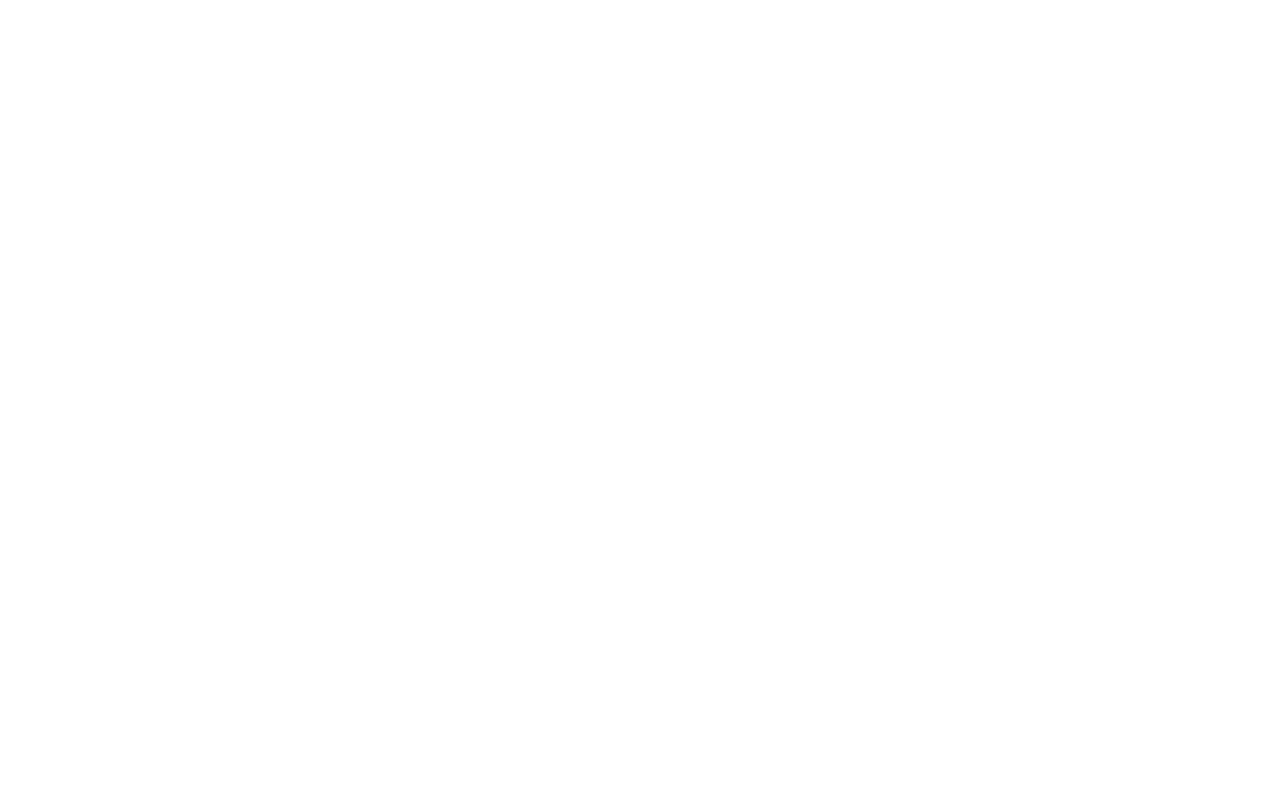
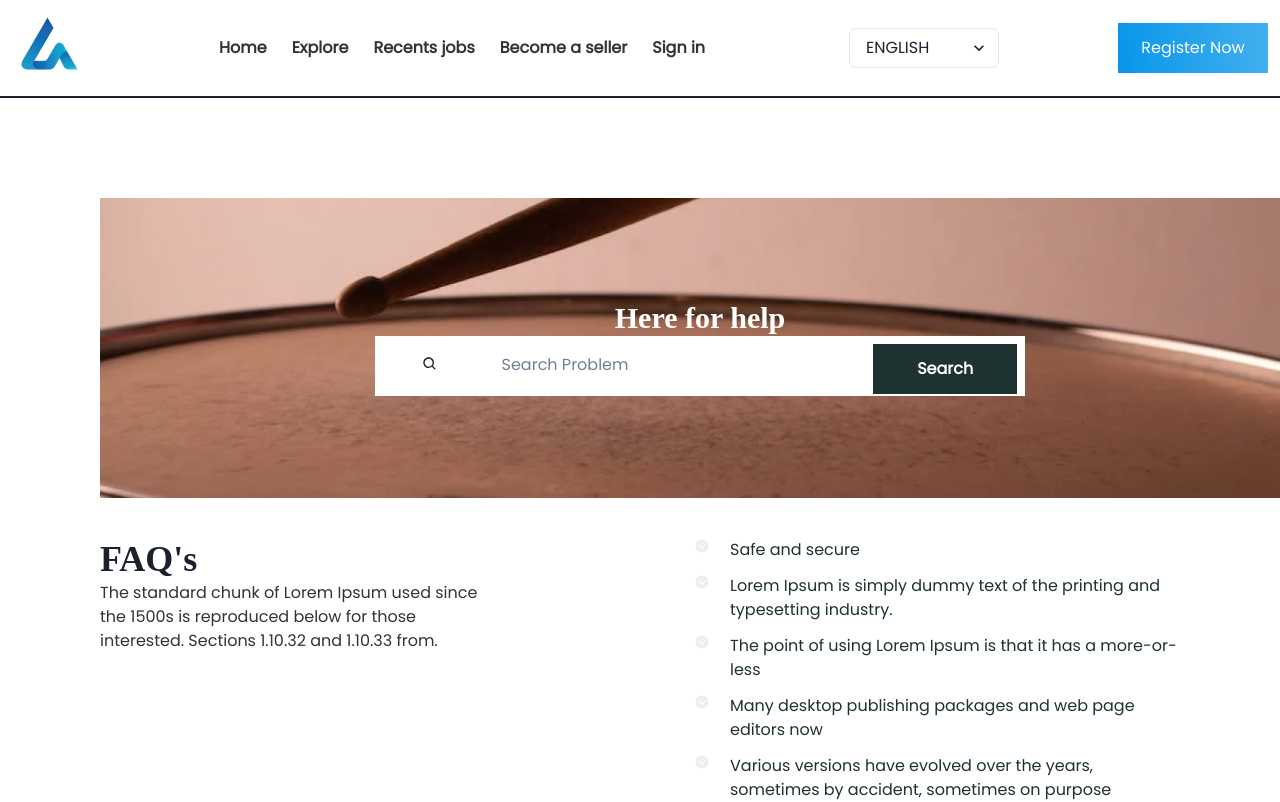
Before and after one commit to Bello2609/Decomposer-frontend, a React (Create React App) app: page /help in a window 1280 px wide. Before the commit this address had no page. Shown: the top 802 px of the page. Built offline with nearby package versions, Linux system fonts and the light colour scheme.

Commit message:
added the help page

```diff
--- a/src/images.js
+++ b/src/images.js
@@ -10,6 +10,7 @@
 import rectangle47 from "./assets/Rectangle47.png";
 import rectangle58 from "./assets/Rectangle58.png";
 import rectangle60 from "./assets/Rectangle60.png";
+import rectangle72 from "./assets/Rectangle72.png";
 import rectangle74 from "./assets/Rectangle74.png";
 import rectangle75 from "./assets/Rectangle75.png";
 import rectamgle101 from "./assets/Rectangle101.png";
@@ -18,6 +19,7 @@
 import rectangle130 from "./assets/Rectangle130.png";
 import rectangle131 from "./assets/Rectangle131.png";
 import rectangle132 from "./assets/Rectangle132.png";
+import rectangle133 from "./assets/Rectangle133.png";
 import rectangle138 from "./assets/Rectangle138.png";
 import rectangle139 from "./assets/Rectangle139.png";
 
@@ -36,6 +38,7 @@
     rectangle47,
     rectangle58,
     rectangle60,
+    rectangle72,
     rectangle75,
     rectamgle101,
     rectangle128,
@@ -43,6 +46,7 @@
     rectangle130,
     rectangle131,
     rectangle132,
+    rectangle133,
     rectangle138,
     rectangle139
 }
--- /dev/null
+++ b/src/pages/Help/Help.js
@@ -0,0 +1,101 @@
+import React from "react";
+import { css } from "@emotion/react";
+import * as images from "../../images";
+import { Box, Text, Input, Button, Heading, Wrap, WrapItem } from "@chakra-ui/react";
+import { BiSearch } from "react-icons/bi";
+import { IoIosArrowDropdownCircle } from "react-icons/io";
+
+const Help = ()=>{
+    return(
+        <>
+            <Box css={styles.container}>
+                <Box display="flex" flexDirection="column" justifyContent="center" alignItems="center" bgImg={`url(${images.rectangle72})`} bgSize="cover" bgPos="center" bgRepeat="no-repeat" width="1200px" height="300px">
+                    <Heading as="h6" fontSize="30px" color="#fff">Here for help</Heading>
+                    <Box display="flex" p={2} justifyContent="center" alignItems="centerS" width="650px" height="60px" bg="white">
+                        <Text display="flex" flexDirection="column" justifyContent="center" alignItems="center" width="100px" height="40px"><BiSearch /></Text>
+                        <Input border="none" outline="none" mx={2} width="400px" placeholder="Search Problem" />
+                        <Button className="search-button">Search</Button>
+                    </Box>
+                </Box>
+                <Box display="flex" justifyContent="space-between" mt={10}>
+                    <Box>
+                        <Heading as="h6">FAQ's</Heading>
+                        <Wrap>
+                            <WrapItem width="400px">
+                                <Text color="#333333">
+                                    The standard chunk of Lorem Ipsum used since the 1500s
+                                    is reproduced below for those interested. Sections 1.10.32
+                                    and 1.10.33 from.
+                                </Text>
+                            </WrapItem>
+                        </Wrap>
+                    </Box>
+                    <Box color="#1E3231">
+                        <Box display="flex" mb={3}>
+                            <Text mr={5} color="#EEEEEE"><IoIosArrowDropdownCircle /></Text>
+                            <Wrap>
+                                <WrapItem width="450px">
+                                    <Text>Safe and secure</Text>
+                                </WrapItem>
+                            </Wrap>
+                        </Box>
+                        <Box display="flex" mb={3}>
+                            <Text mr={5} color="#EEEEEE"><IoIosArrowDropdownCircle /></Text>
+                            <Wrap>
+                                <WrapItem width="450px">
+                                    <Text>Lorem Ipsum is simply dummy text of the printing and typesetting industry.</Text>
+                                </WrapItem>
+                            </Wrap>
+
+                        </Box>
+                        <Box display="flex" mb={3}>
+                            <Text mr={5} color="#EEEEEE"><IoIosArrowDropdownCircle /></Text>
+                            <Wrap>
+                                <WrapItem width="450px">
+                                    <Text>The point of using Lorem Ipsum is that it has a more-or-less </Text>
+                                </WrapItem>
+                            </Wrap>
+                        </Box>
+                        <Box display="flex" mb={3}>
+                            <Text mr={5} color="#EEEEEE"><IoIosArrowDropdownCircle /></Text>
+                            <Wrap>
+                                <WrapItem width="450px">
+                                    <Text>Many desktop publishing packages and web page editors now</Text>
+                                </WrapItem>
+                            </Wrap>
+                        </Box>
+                        <Box display="flex">
+                            <Text mr={5} color="#EEEEEE"><IoIosArrowDropdownCircle /></Text>
+                            <Wrap>
+                                <WrapItem width="450px">
+                                    <Text>Various versions have evolved over the years, sometimes by accident, sometimes on purpose (injected humour and the like).</Text>
+                                </WrapItem>
+                            </Wrap>
+                        </Box>
+                    </Box>
+                </Box>
+                <Heading as="h5" mt={5} fontStyle="normal" color="#3D90E2">The standard chunk of Lorem Ipsum used since the 1500s is <br />reproduced below for those interested.</Heading>
+                <Box mt={5} p={10}  display="flex" justifyContent="center" flexDirection="column" width="1200px" height="400px" bgPosition="center" bgSize="contain" bgRepeat="no-repeat" bgImage={`url(${images.rectangle133})`}>
+                    <Text fontSize="30px" color="#1E3231">Get Assistance from our <br />Customer Support!</Text>
+                    <Button bgColor="#1E3231" color="#fff" borderRadius="0" mt={4} width="200px" height="50px">Subscribe now</Button>
+                </Box>
+            </Box>
+        </>
+    );
+}
+const styles = {
+    container: css`
+        padding: 100px;
+        .search-button{
+            background: #1E3231;
+            color: #fff;
+            font-size: 16px;
+            font-family: 'Poppins';
+            border: none;
+            border-radius: 0px;
+            width: 150px;
+            height: 50px;
+        }
+    `
+}
+export default Help;
--- a/src/router.js
+++ b/src/router.js
@@ -14,6 +14,7 @@
 const Orders = lazy(()=>import("./pages/Orders/Orders"));
 const Jobs = lazy(()=>import("./pages/Jobs/Jobs"));
 const Dashboard = lazy(()=>import("./pages/Dashboard/Dashboard"));
+const Help = lazy(()=>import("./pages/Help/Help"));
 //layout
 
 
@@ -107,6 +108,13 @@
                         </Layout>
                     </Suspense>
                 } />
+                <Route path="/help" element={
+                    <Suspense>
+                        <Layout>
+                            <Help />
+                        </Layout>
+                    </Suspense>
+                } />
             </Routes>
 
 
```
Also changed, not shown: src/assets/Rectangle133.png (added), src/assets/Rectangle72.png (added).
